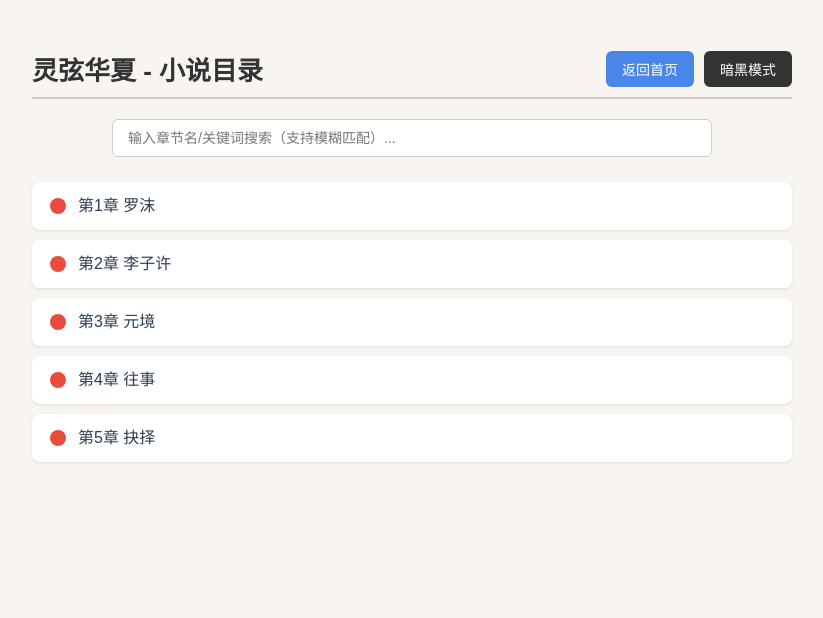
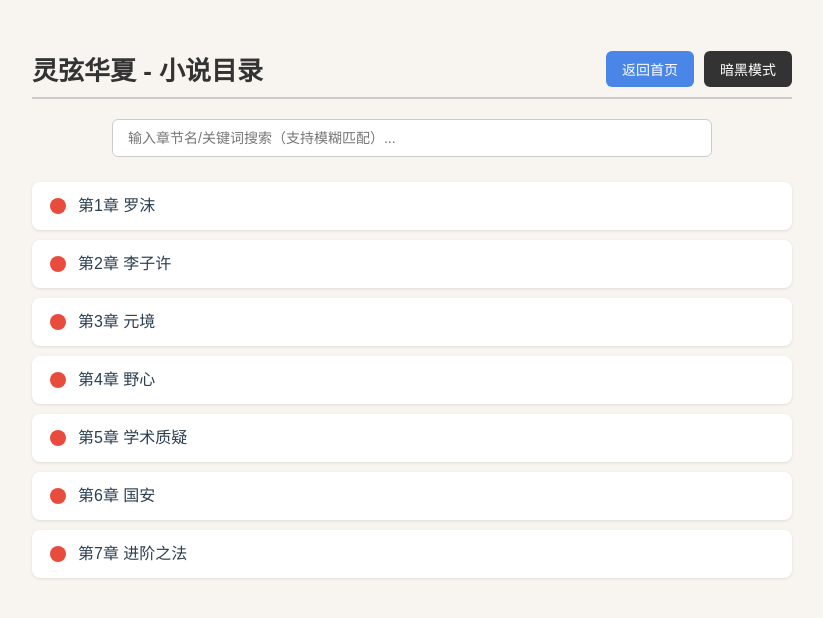
Before and after one commit to zhiqiluo15/zhiqiluo15.github.io, a plain HTML site: page novel/contents/contents-index.html in a window 1280 px wide. Shown: the whole page, without its empty margins (228-1051 px from the left). Drawn offline with Linux system fonts and the light colour scheme.

Commit message:
Update contents-index.html

```diff
--- a/novel/contents/contents-index.html
+++ b/novel/contents/contents-index.html
@@ -284,12 +284,20 @@
     </li>
     <li>
       <span class="read-status unread" data-chapter-id="chapter-4"></span>
-      <a class="chapter-link" href="#" data-chapter-id="chapter-4" data-file-name="第4章-往事.html">第4章 往事</a>
+      <a class="chapter-link" href="#" data-chapter-id="chapter-4" data-file-name="chapter-four.html">第4章 野心</a>
     </li>
     <li>
       <span class="read-status unread" data-chapter-id="chapter-5"></span>
-      <a class="chapter-link" href="#" data-chapter-id="chapter-5" data-file-name="第5章-抉择.html">第5章 抉择</a>
+      <a class="chapter-link" href="#" data-chapter-id="chapter-5" data-file-name="chapter-five.html">第5章 学术质疑</a>
     </li>
+    <li>
+      <span class="read-status unread" data-chapter-id="chapter-5"></span>
+      <a class="chapter-link" href="#" data-chapter-id="chapter-5" data-file-name="chapter-six.html">第6章 国安</a>
+    </li>
+    <li>
+      <span class="read-status unread" data-chapter-id="chapter-5"></span>
+      <a class="chapter-link" href="#" data-chapter-id="chapter-5" data-file-name="chapter-seven.html">第7章 进阶之法</a>
+</li>
     <!-- 新增章节请在上面这行之前复制模板 -->
   </ul>
 
```
